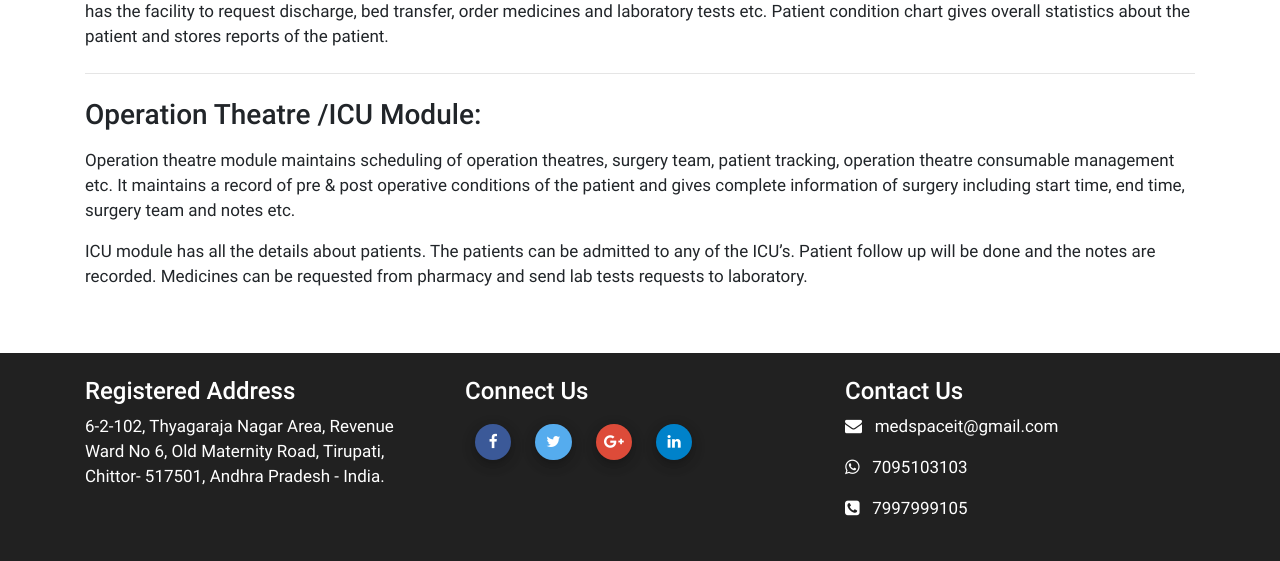
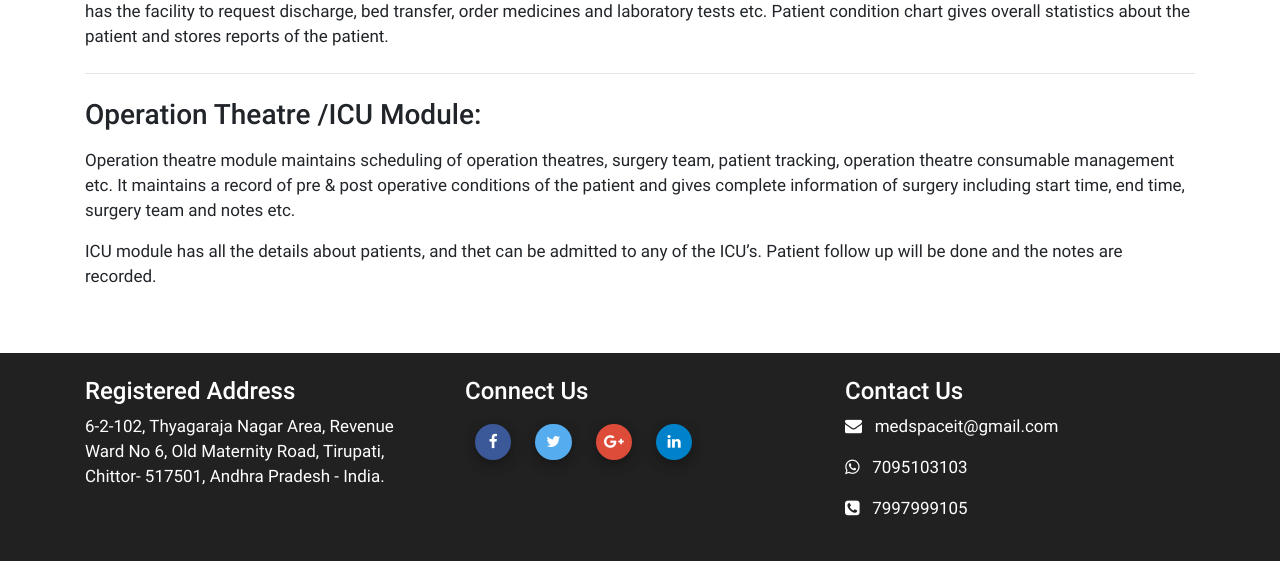
Before and after one commit to vasudevareddyreddem/med_hompage, a PHP site: page /hospital-sec.php in a window 1280 px wide. Shown: the part 1650-2211 px from the top of the page. Run offline with PHP 8.4, Linux system fonts and the light colour scheme.

Commit message:
hosp
edit

```diff
--- a/hospital-sec.php
+++ b/hospital-sec.php
@@ -95,7 +95,7 @@
                         <p>
                             Operation theatre module maintains scheduling of operation theatres, surgery team, patient tracking, operation theatre consumable management etc. It maintains a record of pre & post operative conditions of the patient and gives complete information of surgery including start time, end time, surgery team and notes etc.
                         </p>
-                        <p>ICU module has all the details about patients. The patients can be admitted to any of the ICU’s. Patient follow up will be done and the notes are recorded. Medicines can be requested from pharmacy and send lab tests requests to laboratory.
+                        <p>ICU module has all the details about patients, and thet can be admitted to any of the ICU’s. Patient follow up will be done and the notes are recorded.
                         </p>
                     </div>
 
```
